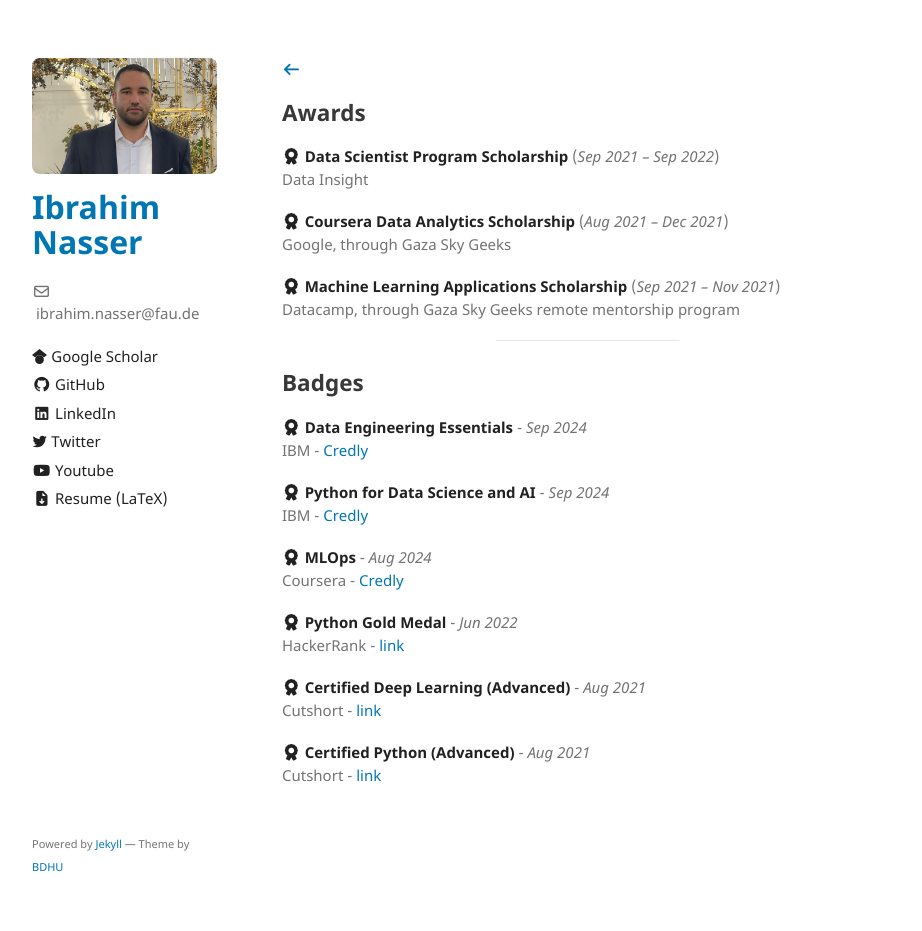
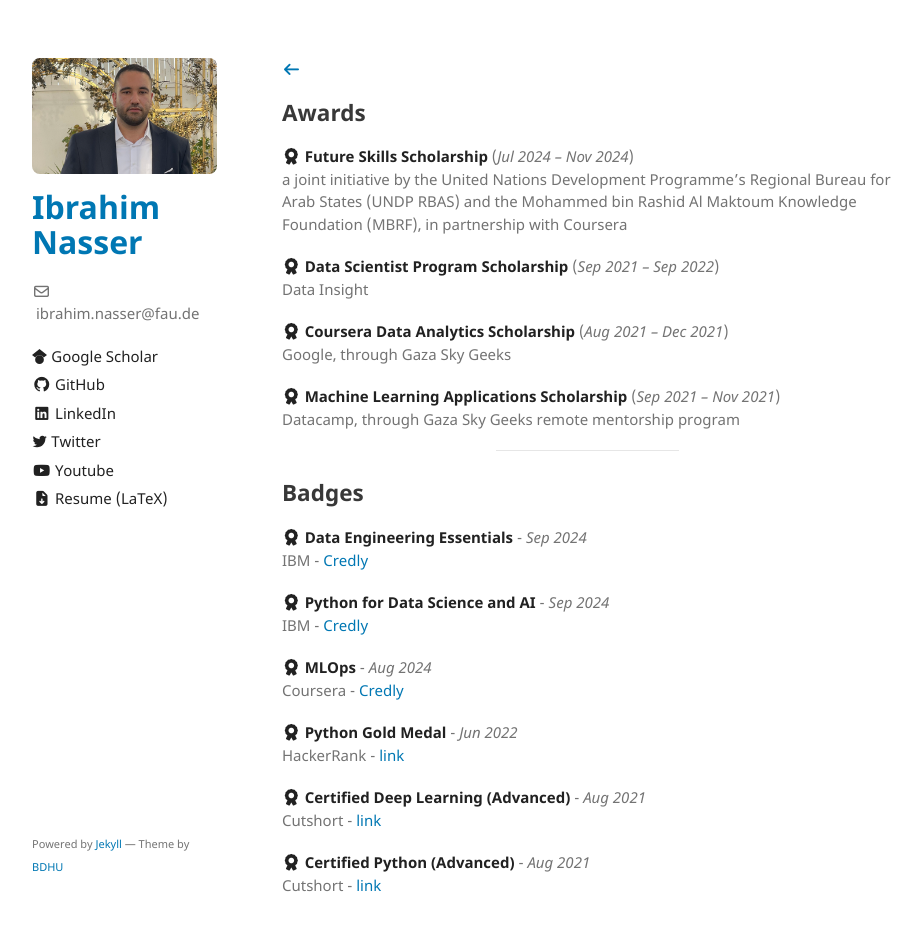
Before and after one commit to 96ibman/ibrahim-nasser, a Jekyll site: the page built from awards-badges.md, in a window 1280 px wide and 946 px high. Shown: the top 931 px of the window, without its empty margins (178-1100 px from the left). Built offline with Jekyll 4.4.1, drawn with Linux system fonts in a browser that asks for light colours.

Commit message:
Award Added

```diff
--- a/awards-badges.md
+++ b/awards-badges.md
@@ -3,6 +3,9 @@ layout: default
 ---
 [<i class="fa-solid fa-arrow-left"></i>](./)
 ## Awards
+**<i class="fa-solid fa-award"></i> Future Skills Scholarship** (*Jul 2024 – Nov 2024*) <br>
+a joint initiative by the United Nations Development Programme’s Regional Bureau for Arab States (UNDP RBAS) and the Mohammed bin Rashid Al Maktoum Knowledge Foundation (MBRF), in partnership with Coursera
+
 **<i class="fa-solid fa-award"></i> Data Scientist Program Scholarship** (*Sep 2021 – Sep 2022*) <br>
 Data Insight
 
```
